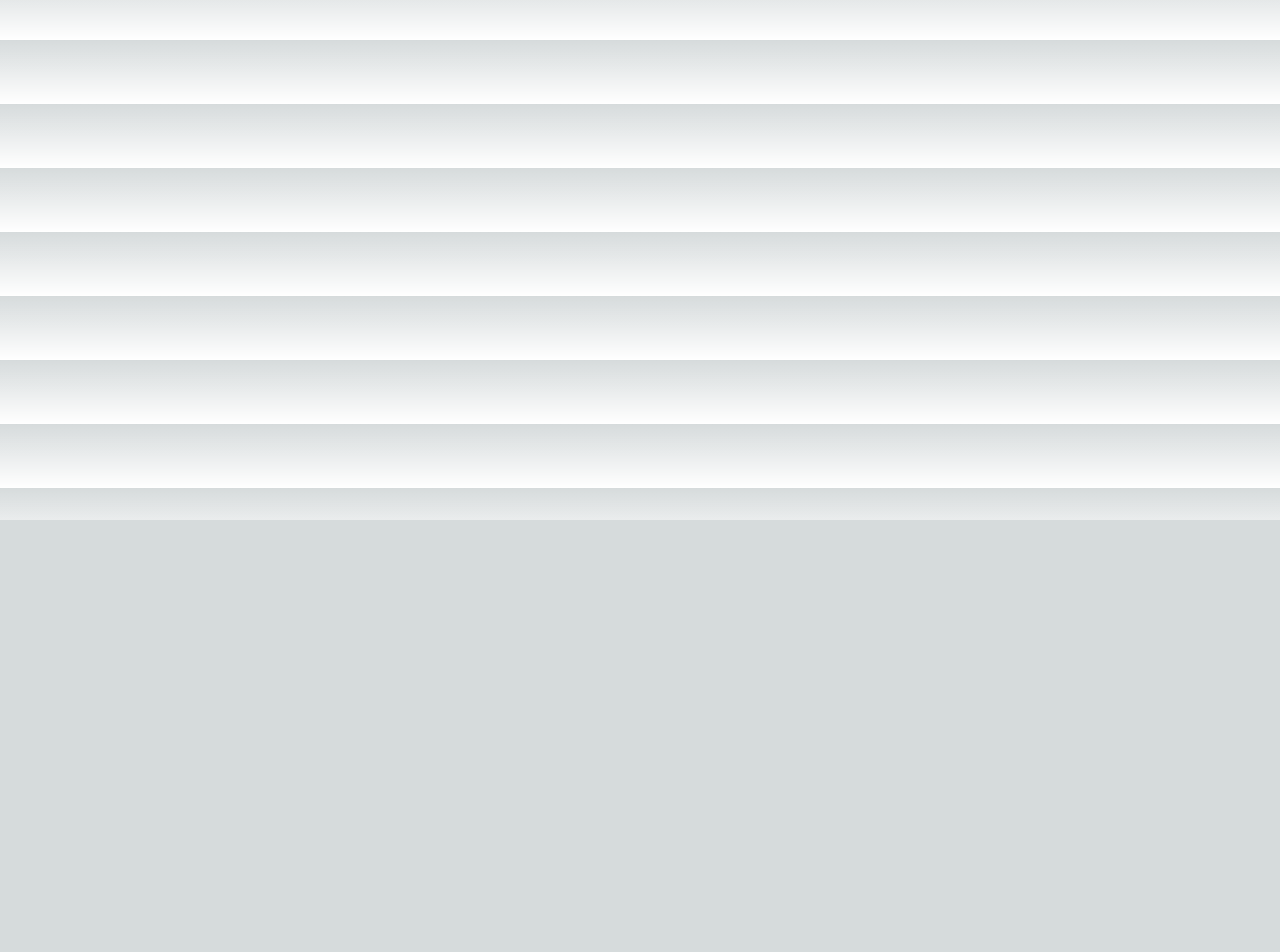
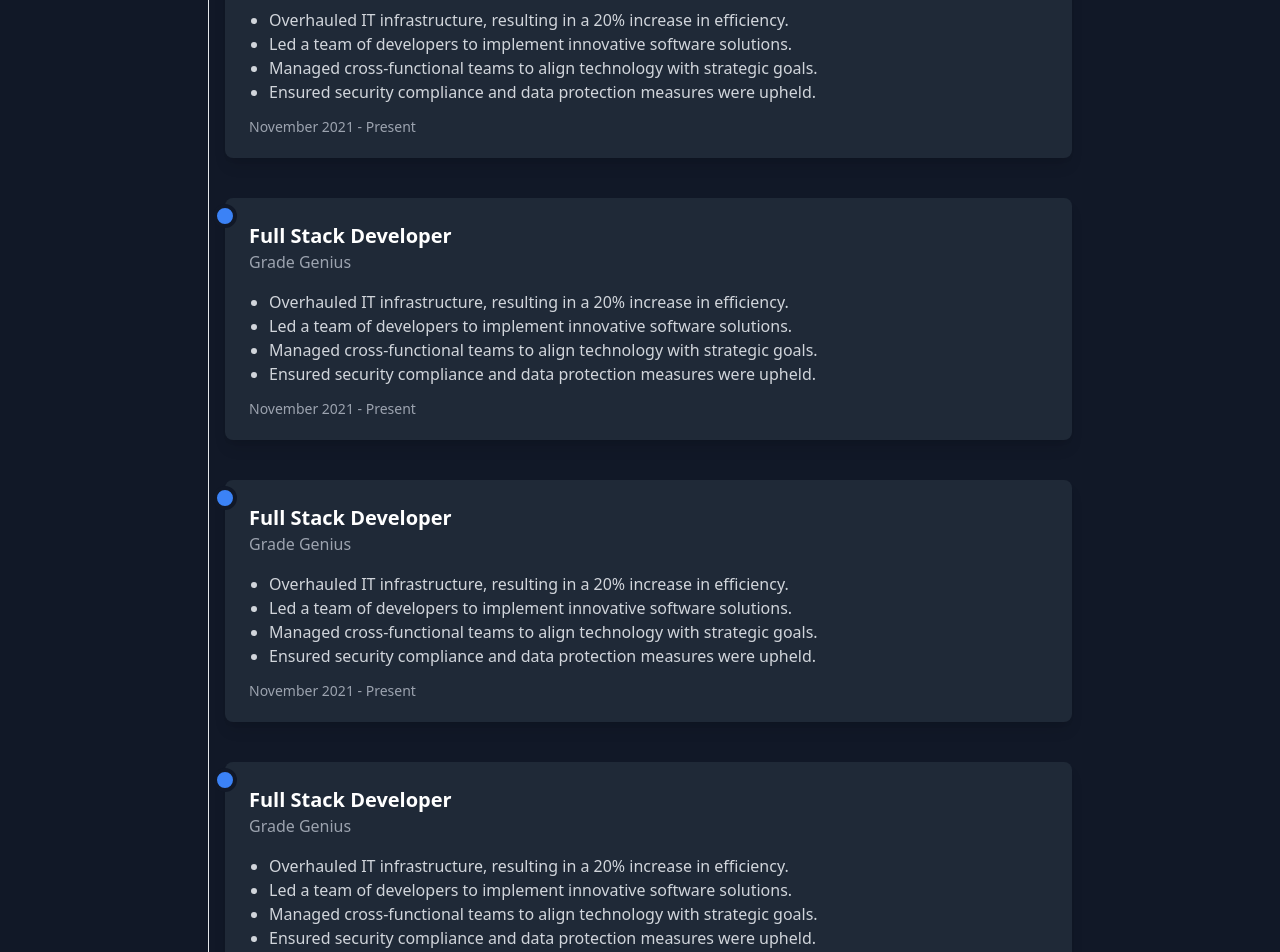
Before and after one commit to JoshuaChou10/portfolio, a Next.js app: page /experience in a window 1280 px wide. Shown: the part 280-1232 px from the top of the page. Before the commit the page ends 800 px from the top, so only its background shows below. Built offline with nearby package versions, Linux system fonts and the light colour scheme.

Commit message:
created experience page layout

```diff
--- a/pages/about.tsx
+++ b/pages/about.tsx
@@ -2,7 +2,7 @@
 import Head from 'next/head';
 import Navbar from '../components/navbar';
 import '../app/globals.css'
-import styles from '../styles.module.css';
+
 const About = () => {
   return (
     <>
--- a/pages/experience.tsx
+++ b/pages/experience.tsx
@@ -1,15 +1,88 @@
 import Image from 'next/image';
 import Head from 'next/head';
 import Navbar from '../components/navbar';
-import '../app/globals.css'
+import '../app/globals.css';
+
 const Experience = () => {
   return (
     <>
       <Head>
-        <title>Experience</title>
+        <title>Experience | My Portfolio</title>
       </Head>
       <Navbar />
+      <div className="bg-gray-900 text-white min-h-screen">
+        <div className="pt-10 pb-20">
+          <h2 className="text-3xl font-bold text-center mb-10">Experience</h2>
+          <div className="max-w-4xl mx-auto p-4">
+            <div className="relative border-l border-gray-200 pl-4">
+              {/* Experience Block */}
+              <div className="space-y-10"> {/* This wrapper introduces space between the items */}
 
+                {/* Experience Item 1 */}
+                <div className="relative">
+                  <div className="absolute -left-3 mt-1.5 w-6 h-6 bg-blue-500 rounded-full border-4 border-gray-900"></div>
+                  <div className="bg-gray-800 p-6 rounded-lg shadow-lg">
+                    <h3 className="text-xl font-semibold">Full Stack Developer</h3>
+                    <p className="text-gray-400">Grade Genius</p>
+                    <ul className="list-disc ml-5 mt-4 mb-4 text-gray-300">
+                      <li>Overhauled IT infrastructure, resulting in a 20% increase in efficiency.</li>
+                      <li>Led a team of developers to implement innovative software solutions.</li>
+                      <li>Managed cross-functional teams to align technology with strategic goals.</li>
+                      <li>Ensured security compliance and data protection measures were upheld.</li>
+                    </ul>
+                    <time className="block text-sm font-normal leading-none text-gray-400">November 2021 - Present</time>
+                  </div>
+                </div>
+                <div className="relative">
+                  <div className="absolute -left-3 mt-1.5 w-6 h-6 bg-blue-500 rounded-full border-4 border-gray-900"></div>
+                  <div className="bg-gray-800 p-6 rounded-lg shadow-lg">
+                  <h3 className="text-xl font-semibold">Full Stack Developer</h3>
+                    <p className="text-gray-400">Grade Genius</p>
+                    <ul className="list-disc ml-5 mt-4 mb-4 text-gray-300">
+                      <li>Overhauled IT infrastructure, resulting in a 20% increase in efficiency.</li>
+                      <li>Led a team of developers to implement innovative software solutions.</li>
+                      <li>Managed cross-functional teams to align technology with strategic goals.</li>
+                      <li>Ensured security compliance and data protection measures were upheld.</li>
+                    </ul>
+                    <time className="block text-sm font-normal leading-none text-gray-400">November 2021 - Present</time>
+                  </div>
+                </div>
+                <div className="relative">
+                  <div className="absolute -left-3 mt-1.5 w-6 h-6 bg-blue-500 rounded-full border-4 border-gray-900"></div>
+                  <div className="bg-gray-800 p-6 rounded-lg shadow-lg">
+                  <h3 className="text-xl font-semibold">Full Stack Developer</h3>
+                    <p className="text-gray-400">Grade Genius</p>
+                    <ul className="list-disc ml-5 mt-4 mb-4 text-gray-300">
+                      <li>Overhauled IT infrastructure, resulting in a 20% increase in efficiency.</li>
+                      <li>Led a team of developers to implement innovative software solutions.</li>
+                      <li>Managed cross-functional teams to align technology with strategic goals.</li>
+                      <li>Ensured security compliance and data protection measures were upheld.</li>
+                    </ul>
+                    <time className="block text-sm font-normal leading-none text-gray-400">November 2021 - Present</time>
+                  </div>
+                </div>
+                <div className="relative">
+                  <div className="absolute -left-3 mt-1.5 w-6 h-6 bg-blue-500 rounded-full border-4 border-gray-900"></div>
+                  <div className="bg-gray-800 p-6 rounded-lg shadow-lg">
+                  <h3 className="text-xl font-semibold">Full Stack Developer</h3>
+                    <p className="text-gray-400">Grade Genius</p>
+                    <ul className="list-disc ml-5 mt-4 mb-4 text-gray-300">
+                      <li>Overhauled IT infrastructure, resulting in a 20% increase in efficiency.</li>
+                      <li>Led a team of developers to implement innovative software solutions.</li>
+                      <li>Managed cross-functional teams to align technology with strategic goals.</li>
+                      <li>Ensured security compliance and data protection measures were upheld.</li>
+                    </ul>
+                    <time className="block text-sm font-normal leading-none text-gray-400">November 2021 - Present</time>
+                  </div>
+                </div>
+
+
+
+              </div>
+            </div>
+          </div>
+        </div>
+      </div>
     </>
   );
 };
```
